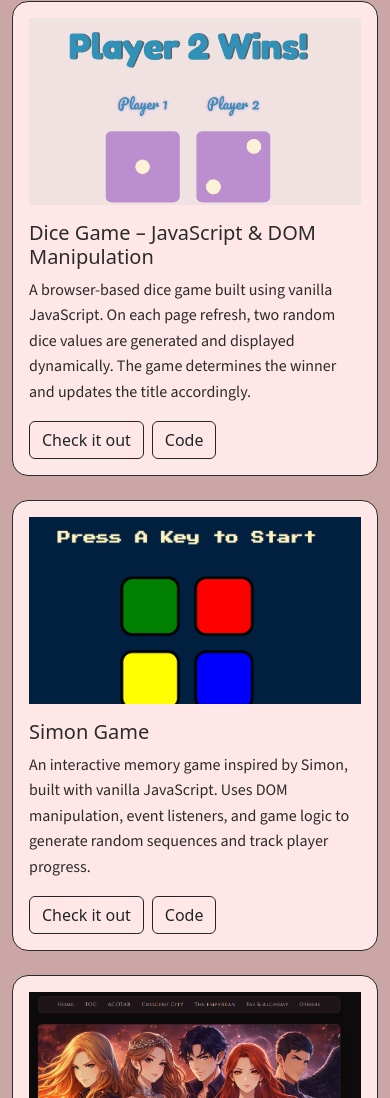
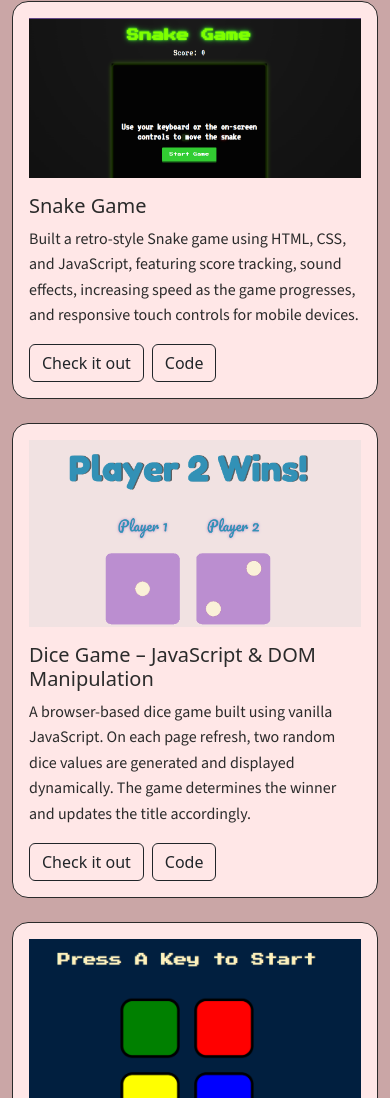
Before and after one commit to ValeriaBrizzolari/valeria-portfolio-2026, a plain HTML site: page index.html in a window 390 px wide. Shown: the part 2727-3825 px from the top of the page. Drawn offline with nearby package versions, Linux system fonts and the light colour scheme; a web font is replaced by a local one.

Commit message:
Add snake game project card

```diff
--- a/index.html
+++ b/index.html
@@ -219,6 +219,41 @@
               >
                 <img
                   class="img-fluid mb-3"
+                  src="images/snake-game.PNG"
+                  alt="Screenshot of Snake game"
+                />
+                <h3 class="h5 mb-2">Snake Game</h3>
+                <p>
+                  Built a retro-style Snake game using HTML, CSS, and
+                  JavaScript, featuring score tracking, sound effects,
+                  increasing speed as the game progresses, and responsive touch
+                  controls for mobile devices.
+                </p>
+                <div class="d-flex gap-2 mt-auto flex-wrap">
+                  <a
+                    href="https://valeriabrizzolari.github.io/snake-game/"
+                    target="_blank"
+                    rel="noopener"
+                    class="btn btn-outline-dark"
+                    >Check it out
+                  </a>
+                  <a
+                    href="https://github.com/ValeriaBrizzolari/snake-game"
+                    target="_blank"
+                    rel="noopener"
+                    class="btn btn-outline-dark"
+                    >Code</a
+                  >
+                </div>
+              </div>
+            </div>
+
+            <div class="col-12 col-md-6 col-lg-4">
+              <div
+                class="border rounded-4 p-3 h-100 d-flex flex-column project-card"
+              >
+                <img
+                  class="img-fluid mb-3"
                   src="images/dice-game.PNG"
                   alt="Screenshot of Dice game"
                 />
```
Also changed, not shown: images/snake-game.PNG (added).
